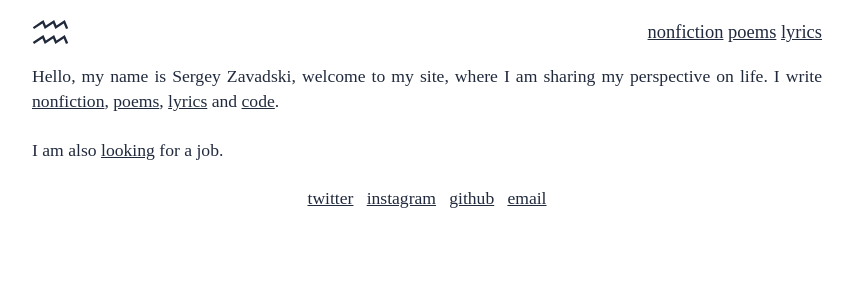
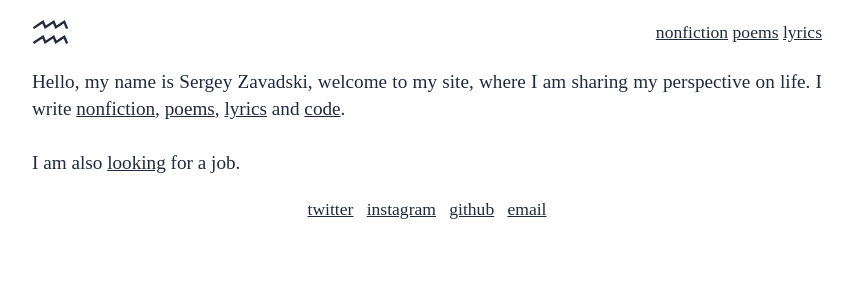
Before and after one commit to sarquaz/sarquaz.github.io, a Jekyll site: the page built from index.html, in a window 1280 px wide. Shown: the top 300 px of the page, without its empty margins (213-1066 px from the left). Built offline with Jekyll 4.4.1, drawn with Linux system fonts in a browser that asks for light colours.

Commit message:
update css and html

```diff
--- a/_includes/article.html
+++ b/_includes/article.html
@@ -2,7 +2,7 @@
 <div class="header">
 <h1><a  href="{{ site.baseurl }}{{ post.url }}">{{ post.title }}</a></h1>
 </div>
-
+<!-- -->
 <div class="entry">
   {{ post.excerpt }}
 </div>
--- a/_layouts/default.html
+++ b/_layouts/default.html
@@ -18,17 +18,17 @@
         <a href="/poems">poems</a>
         <a href="/lyrics">lyrics</a>
       </div>
-    </div>
 
-      <div class="container entry" >
+
       {{ content }}
-    </div>
+
       <div class="footer">
         <a href="https://www.twitter.com/sarquaz">twitter</a>&nbsp;&nbsp;
         <a href="https://instagram.com/sarquaz">instagram</a>&nbsp;&nbsp;
         <a href="https://github.com/sarquaz">github</i></a>&nbsp;&nbsp;
         <a href="mailto:sergeyzavadski@gmail.com">email</i></a>
       </div>
+          </div>
 
   </body>
 </html>
--- a/index.html
+++ b/index.html
@@ -2,7 +2,7 @@
 layout: default
 ---
 
-<div class="container">
+<div class="entry">
   Hello, my name is Sergey Zavadski, welcome to my site, where I am sharing my perspective on life. I write <a href="/nonfiction">nonfiction</a>,  <a href="poems">poems</a>, <a href="lyrics">lyrics</a> and <a href="https://github.com/sarquaz">code</a>.
   <br/><br/>
     I am also <a href="/resume" target="_blank">looking</a> for a job.
--- a/style.scss
+++ b/style.scss
@@ -17,7 +17,7 @@ $color: #212A3D;
   padding: 0px;
   width: 100%;
   margin-top: 20px;
-  font-size: 105%;
+  font-size: 100%;
   font-family: $font;
   line-height: 1.4;
   color: $color;
@@ -25,7 +25,7 @@ $color: #212A3D;
   @include mobile {
     font-size: 145%;
     line-height: 1.3;
-    margin-top: 25px;
+
 
     padding-right: 15px;
     padding-left: 5px;
@@ -55,10 +55,13 @@ h1 {
   text-align: justify;
   text-justify: inter-word;
   padding: 0px;
+  margin-top: 25px;
+  font-size: 120%;
 
   @include mobile {
     margin-top: 45px;
-  }
+      font-size: 145%;
+      }
 }
 
 a {
```
